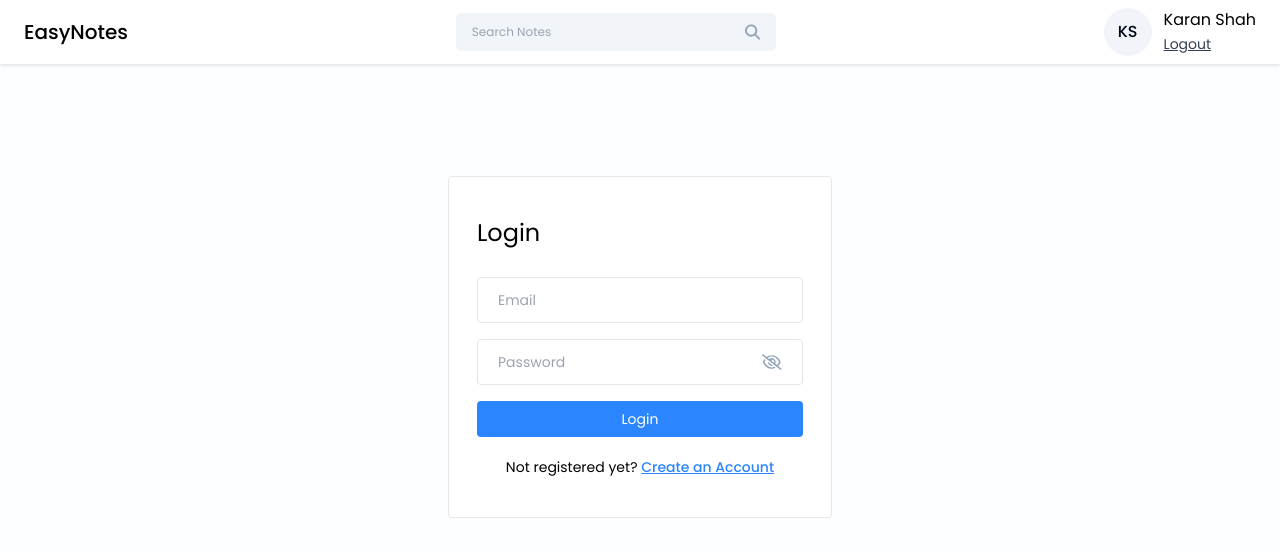
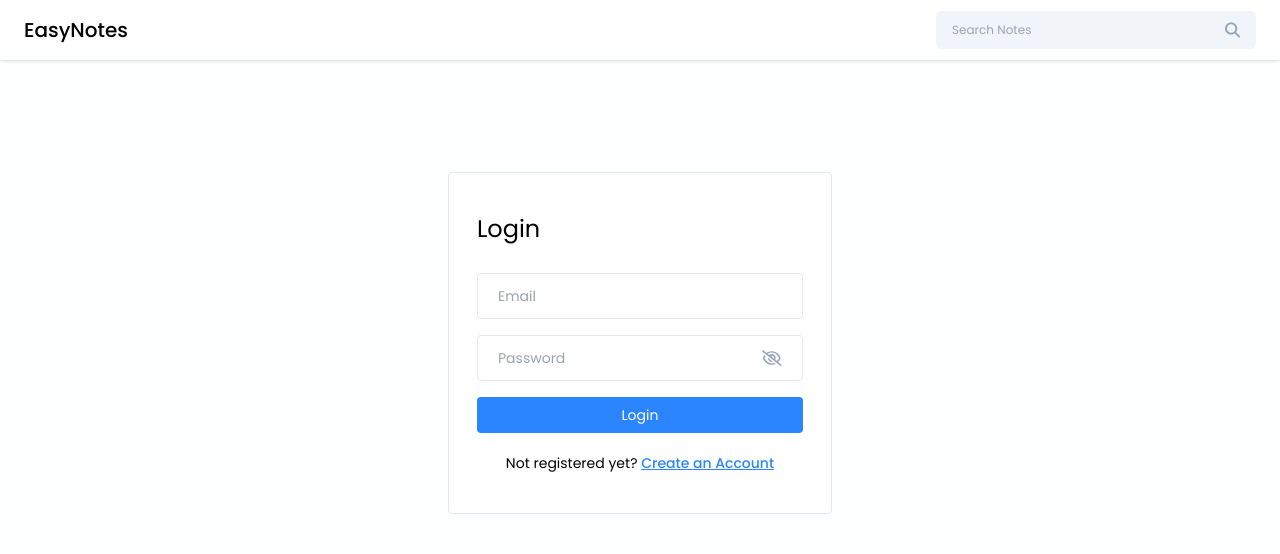
Before and after one commit to karanshah1561998/EasyNotes, a React (Vite) app in the folder frontend/easynotes/: page /login in a window 1280 px wide. Shown: the top 554 px of the page. Built offline with nearby package versions, Linux system fonts and the light colour scheme.

Commit message:
Frontend API Integration - Get user api integration

```diff
--- a/frontend/easynotes/src/components/Cards/ProfileInfo.jsx
+++ b/frontend/easynotes/src/components/Cards/ProfileInfo.jsx
@@ -1,14 +1,15 @@
 import React from 'react';
 import { getInitials } from '../../utils/helper';
 
-const ProfileInfo = ({ onLogout }) => {
+const ProfileInfo = ({ userInfo, onLogout }) => {
     return (
+        userInfo &&
             <div className='flex items-center gap-3'>
                 <div className='w-12 h-12 flex items-center justify-center rounded-full text-slate-950 font-medium bg-slate-100'>
-                {getInitials("Karan Shah")}
+                    {getInitials(userInfo.fullName)}
                 </div>
                 <div>
-                <p> Karan Shah</p>
+                    <p className='text-sm font-medium'> {userInfo.fullName} </p>
                     <button className='text-sm text-slate-700 underline' onClick={onLogout}> Logout </button>
                 </div>
             </div>
--- a/frontend/easynotes/src/components/Navbar/Navbar.jsx
+++ b/frontend/easynotes/src/components/Navbar/Navbar.jsx
@@ -3,12 +3,13 @@
 import { useNavigate } from 'react-router-dom';
 import SearchBar from '../SearchBar/SearchBar';
 
-const Navbar = () => {
+const Navbar = ({ userInfo }) => {
 
     const [searchQuery, setSearchQuery] = useState("");
     const navigate = useNavigate();
 
     const onLogout = () => {
+        localStorage.clear();
         navigate("/login");
     };
 
@@ -24,7 +25,7 @@
         <div className='bg-white flex items-center justify-between px-6 py-2 drop-shadow'>
             <h2 className='text-xl font-medium text-black py-2'> EasyNotes </h2>
             <SearchBar value={searchQuery} onChange={({target}) => { setSearchQuery(target.value);}} handleSearch={handleSearch} onClearSearch={onClearSearch}/>
-            <ProfileInfo onLogout={onLogout} />
+            <ProfileInfo userInfo={userInfo} onLogout={onLogout} />
         </div>
     );
 };
--- a/frontend/easynotes/src/pages/Home/Home.jsx
+++ b/frontend/easynotes/src/pages/Home/Home.jsx
@@ -1,9 +1,11 @@
-import React, { useState } from 'react';
+import React, { useEffect, useState } from 'react';
 import Navbar from '../../components/Navbar/Navbar';
 import NoteCard from '../../components/Cards/NoteCard';
 import { MdAdd } from 'react-icons/md';
 import AddEditNotes from './AddEditNotes';
 import Modal from 'react-modal';
+import { useNavigate } from 'react-router-dom';
+import axiosInstance from '../../utils/axiosInstance';
 
 const Home = () => {
 
@@ -13,9 +15,31 @@
         data: null,
     });
 
+    const [userInfo, setUserInfo] = useState(null);
+    const navigate = useNavigate();
+
+    const getUserInfo = async () => {
+        try {
+            const response = await axiosInstance.get("/get-user");
+            if (response.data && response.data.user) {
+                setUserInfo(response.data.user);
+            }
+        } catch (error) {
+            if(error.response.status === 401) {
+                localStorage.clear();
+                navigate("/login");
+            }
+        }
+    };
+
+    useEffect(() => {
+        getUserInfo();
+        return () => {};
+    }, []);
+
     return (
         <>
-            <Navbar />
+            <Navbar userInfo={userInfo}/>
 
             <div className='container mx-auto'>
                 <div className='grid grid-cols-3 gap-4 mt-8'>
```
Lines whose indentation alone changed are shown as unchanged.
